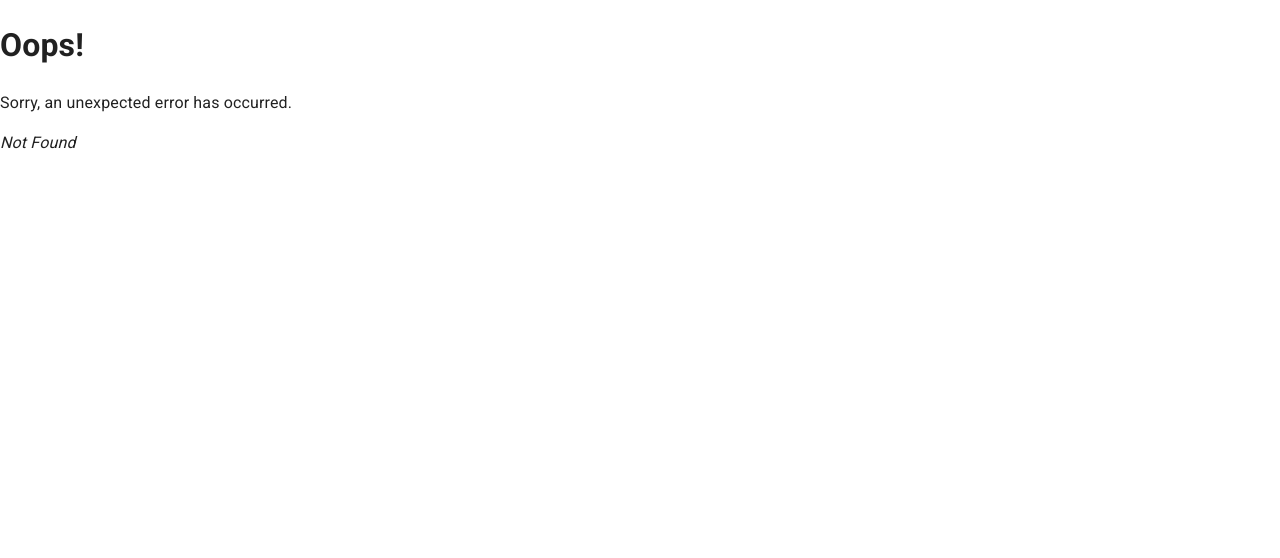
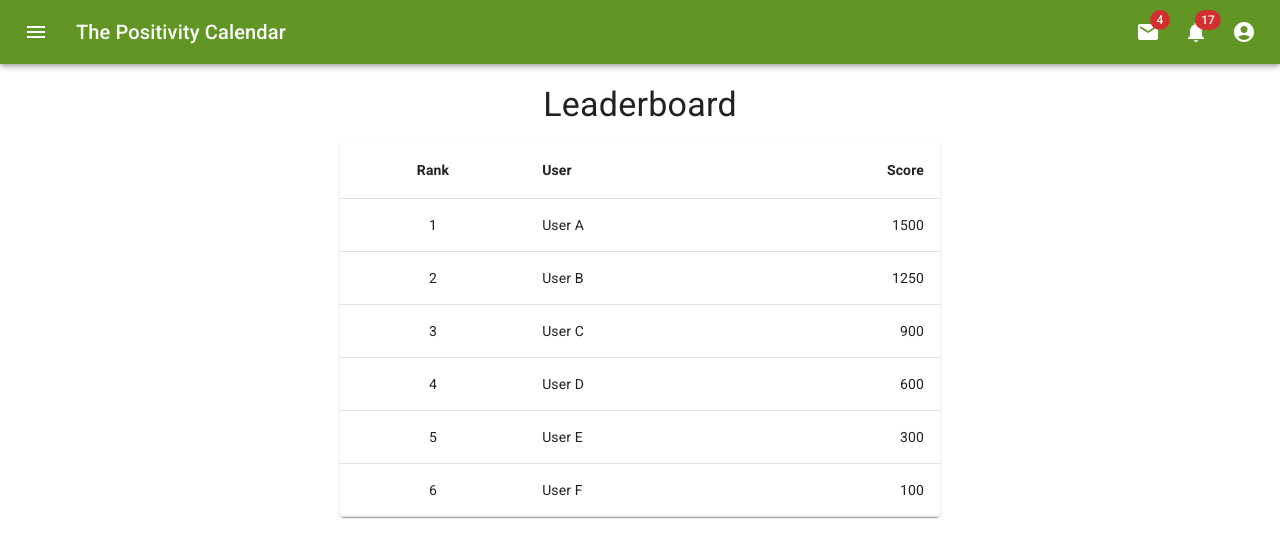
Before and after one commit to balensmatheo/Workshop2024, a React (Create React App) app: page /leaderboard in a window 1280 px wide. Before the commit this address had no page. Shown: the top 558 px of the page. Built offline with nearby package versions, Linux system fonts and the light colour scheme.

Commit message:
Leaderboard & profile rework

```diff
--- a/src/App.js
+++ b/src/App.js
@@ -14,6 +14,7 @@ import ErrorPage from './views/404';
 import Dashboard from './views/Dashboard';
 import PrimarySearchAppBar from './layout/AppBar';
 import UserProfile from './views/UserProfile';
+import Leaderboard from './views/Leaderboard';
 
 
 function App() {
@@ -35,6 +36,10 @@ function App() {
           {
             path: "/me",
             element: <UserProfile />,
+          },
+          {
+            path: "/leaderboard",
+            element: <Leaderboard />,
           }
       ]
     }
--- a/src/components/Prestige.jsx
+++ /dev/null
@@ -1,28 +0,0 @@
-import React from 'react';
-import { Button, Typography, Box } from '@mui/material';
-
-const PrestigeSystem = ({ points, prestigeLevel, onPrestige }) => {
-    const prestigeThreshold = 1000 * (prestigeLevel + 1); // Example: 1000 points per prestige level
-
-    return (
-        <Box style={{ margin: '20px' }}>
-        <Typography variant="h6">Prestige System</Typography>
-        <Typography variant="body1">Current Prestige: {prestigeLevel}</Typography>
-        <Typography variant="body2">
-            Reach {prestigeThreshold} points to unlock the next prestige.
-        </Typography>
-
-        {points >= prestigeThreshold ? (
-            <Button variant="contained" color="primary" onClick={onPrestige}>
-            Prestige Now!
-            </Button>
-        ) : (
-            <Button variant="contained" disabled>
-            Prestige Locked
-            </Button>
-        )}
-        </Box>
-    );
-};
-
-export default PrestigeSystem;
--- a/src/components/ProfileCard.jsx
+++ b/src/components/ProfileCard.jsx
@@ -2,18 +2,28 @@ import React from 'react';
 import { Card, CardContent, Typography, Avatar, Grid } from '@mui/material';
 
 const ProfileCard = ({ user }) => {
+
+
+    const ranks = [
+        { name: 'Bronze', points: 100, 'border': '4px solid #CD7F32' },
+        { name: 'Silver', points: 300, 'border': '4px solid #C0C0C0' },
+        { name: 'Gold', points: 600, 'border': '4px solid #FFD700' },
+        { name: 'Platinum', points: 1000, 'border': '4px solid #E5E4E2' },
+        { name: 'Diamond', points: 1500, 'border': '4px solid #b9f2ff' },
+    ];
+
+
     return (
         <Card style={{ margin: '20px', padding: '10px' }}>
         <CardContent>
             <Grid container spacing={2} alignItems="center">
             <Grid item>
-                <Avatar alt={user.name} src={user.avatarUrl} style={{ width: 80, height: 80 }} />
+                <Avatar alt={user.name} src={user.avatarUrl} sx={{ width: 80, height: 80, border: ranks.find(rank => rank.name === user.rank).border, backgroundColor: 'primary.main' }} />
             </Grid>
             <Grid item>
                 <Typography variant="h5">{user.name}</Typography>
                 <Typography variant="body1">Rank: {user.rank}</Typography>
                 <Typography variant="body1">Points: {user.points}</Typography>
-                <Typography variant="body1">Prestige: {user.prestigeLevel}</Typography>
             </Grid>
             </Grid>
         </CardContent>
--- a/src/components/RewardTimeline.jsx
+++ b/src/components/RewardTimeline.jsx
@@ -1,38 +1,31 @@
 import React from 'react';
 import { Timeline, TimelineItem, TimelineSeparator, TimelineConnector, TimelineContent, TimelineDot, TimelineOppositeContent } from '@mui/lab';
-import { Box, Typography, LinearProgress, IconButton } from '@mui/material';
+import { Box, Typography, LinearProgress } from '@mui/material';
 import LockIcon from '@mui/icons-material/Lock';
 import CheckCircleIcon from '@mui/icons-material/CheckCircle';
 
 const RewardTimeline = ({ currentPoints, rewards }) => {
     const unlockedRewardIndex = rewards.findIndex((reward) => currentPoints < reward.points);
 
-  // Progress toward the next reward
-  const currentReward = rewards[unlockedRewardIndex] || null;
-  const progressToNextReward = currentReward
-    ? (currentPoints / currentReward.points) * 100
-    : 100;
+    // Calculate progress toward the next reward
+    const getProgressToNextReward = (index) => {
+        const nextReward = rewards[index];
+        if (!nextReward) return 100;
+        return Math.min((currentPoints / nextReward.points) * 100, 100);
+    };
 
     return (
         <Box sx={{ padding: '20px', width: '100%' }}>
-      <Typography variant="h5" sx={{ marginBottom: 2 }}>Your Progress Ladder</Typography>
-
-      {/* Vertical Linear Progress showing progress towards the next reward */}
-      <Box sx={{ display: 'flex', alignItems: 'center', marginBottom: 2 }}>
-        <Typography variant="body2" sx={{ minWidth: 80 }}>
-          Progress: {`${currentPoints}/${currentReward?.points || rewards[0].points}`} pts
-        </Typography>
-        <Box sx={{ width: '100%', marginLeft: 2 }}>
-          <LinearProgress variant="determinate" value={progressToNextReward} />
-        </Box>
-      </Box>
-
         {/* Timeline for displaying rewards */}
         <Timeline position="alternate">
-        {rewards.map((reward, index) => {
+            {[...rewards].reverse().map((reward, reversedIndex) => {
+            const index = rewards.length - 1 - reversedIndex;
             const isUnlocked = currentPoints >= reward.points;
             const isCurrent = index === unlockedRewardIndex;
             const progressIcon = isUnlocked ? <CheckCircleIcon color="success" /> : <LockIcon />;
+
+            // Calculate the connector progress color
+            const connectorProgress = index > 0 ? getProgressToNextReward(index - 1) : 0;
 
             return (
                 <TimelineItem key={index}>
@@ -46,7 +39,18 @@ const RewardTimeline = ({ currentPoints, rewards }) => {
                     <TimelineDot color={isUnlocked ? "success" : "grey"}>
                     {progressIcon}
                     </TimelineDot>
-                {index < rewards.length - 1 && <TimelineConnector />}
+
+                    {index < rewards.length - 1 && (
+                    <TimelineConnector>
+                        <Box
+                        sx={{
+                            height: 4,
+                            width: '100%',
+                            background: `linear-gradient(to right, primary.main ${connectorProgress}%, grey ${connectorProgress}%)`,
+                        }}
+                        />
+                    </TimelineConnector>
+                    )}
                 </TimelineSeparator>
 
                 <TimelineContent>
--- a/src/layout/AppBar.jsx
+++ b/src/layout/AppBar.jsx
@@ -15,6 +15,7 @@ import MoreIcon from '@mui/icons-material/MoreVert';
 import { Link, Outlet, useNavigate } from 'react-router-dom';
 import { Drawer, List, ListItem, ListItemIcon, ListItemText, Divider, ListItemButton } from '@mui/material';
 import InboxIcon from '@mui/icons-material/Inbox';
+import { AccountCircleRounded, Dashboard, DashboardRounded, LeaderboardRounded } from '@mui/icons-material';
 
 export default function PrimarySearchAppBar() {
     const navigate = useNavigate();
@@ -167,24 +168,24 @@ export default function PrimarySearchAppBar() {
             open={drawerOpen}
             onClose={toggleDrawer(false)}
             sx={{
-            width: 240,
-            flexShrink: 0,
-            [`& .MuiDrawer-paper`]: { width: 240, boxSizing: 'border-box' },
+                width: 240,
+                [`& .MuiDrawer-paper`]: { width: 240, boxSizing: 'border-box' },
             }}
         >
             <Toolbar />
             <Box sx={{ overflow: 'auto' }}>
                 <List>
                     {[
-                        {'title': 'Dashboard', 'path': '/dashboard', 'icon': <InboxIcon />},
-                        {'title': 'Profile', 'path': '/me', 'icon': <InboxIcon />}
+                        {'title': 'Dashboard', 'path': '/dashboard', 'icon': <DashboardRounded />},
+                        {'title': 'Profile', 'path': '/me', 'icon': <AccountCircleRounded />},
+                        {'title': 'Leaderboard', 'path': '/leaderboard', 'icon': <LeaderboardRounded />},
                     ].map((item, index) => (
-                    <ListItem key={item.title} disablePadding>
-                        <ListItemIcon>
-                            {item.icon}
-                        </ListItemIcon>
+                    <ListItem key={item.title} >
                         <ListItemButton onClick={() => navigate(item.path)}>
-                        <ListItemText primary={item.title} />
+                            <ListItemIcon sx={{ mr: 0 }}>
+                                {item.icon}
+                            </ListItemIcon>
+                            <ListItemText primary={item.title} sx={{ ml: 0}} />
                         </ListItemButton>
                     </ListItem>
                     ))}
--- /dev/null
+++ b/src/views/Leaderboard.jsx
@@ -0,0 +1,48 @@
+import React from 'react';
+import { Table, TableBody, TableCell, TableContainer, TableHead, TableRow, Paper, Typography, Box } from '@mui/material';
+
+// Sample leaderboard data (you can replace this with real data)
+const leaderboardData = [
+    { name: 'User A', score: 1500 },
+    { name: 'User D', score: 600 },
+    { name: 'User C', score: 900 },
+    { name: 'User B', score: 1250 },
+    { name: 'User E', score: 300 },
+    { name: 'User F', score: 100 },
+];
+
+// Leaderboard Component
+const Leaderboard = () => {
+    // Sort users by score in descending order
+    const sortedUsers = leaderboardData.sort((a, b) => b.score - a.score);
+
+    return (
+        <Box sx={{ padding: '20px' }}>
+        <Typography variant="h4" sx={{ textAlign: 'center', marginBottom: 2 }}>
+            Leaderboard
+        </Typography>
+        <TableContainer component={Paper} sx={{ maxWidth: 600, margin: '0 auto' }}>
+            <Table>
+            <TableHead>
+                <TableRow>
+                <TableCell align="center"><strong>Rank</strong></TableCell>
+                <TableCell><strong>User</strong></TableCell>
+                <TableCell align="right"><strong>Score</strong></TableCell>
+                </TableRow>
+            </TableHead>
+            <TableBody>
+                {sortedUsers.map((user, index) => (
+                <TableRow key={user.name}>
+                    <TableCell align="center">{index + 1}</TableCell> {/* Rank */}
+                    <TableCell>{user.name}</TableCell> {/* User Name */}
+                    <TableCell align="right">{user.score}</TableCell> {/* User Score */}
+                </TableRow>
+                ))}
+            </TableBody>
+            </Table>
+        </TableContainer>
+        </Box>
+    );
+};
+
+export default Leaderboard;
--- a/src/views/UserProfile.jsx
+++ b/src/views/UserProfile.jsx
@@ -2,7 +2,6 @@ import React, { useState } from 'react';
 import { Container, Box } from '@mui/material';
 import ProfileCard from '../components/ProfileCard';
 import Ladder from '../components/Progression';
-import PrestigeSystem from '../components/Prestige';
 import RewardLadder from '../components/RewardLadder';
 import RewardTimeline from '../components/RewardTimeline';
 
@@ -11,25 +10,8 @@ const UserProfile = () => {
         name: 'John Doe',
         avatarUrl: 'https://example.com/avatar.png', // Replace with actual avatar URL
         points: 650,
-        rank: 'Silver',
-        prestigeLevel: 1,
+        rank: 'Gold',
     });
-
-    const handleRankUp = () => {
-        setUser({
-        ...user,
-        points: 0, // Reset points after ranking up
-        rank: 'Gold', // Update rank (you may want a more complex ranking system)
-        });
-    };
-
-    const handlePrestige = () => {
-        setUser({
-        ...user,
-        points: 0, // Reset points after prestige
-        prestigeLevel: user.prestigeLevel + 1, // Increase prestige level
-        });
-    };
 
     const rewards = [
         { name: 'Bronze Badge', points: 100 },
@@ -39,13 +21,10 @@ const UserProfile = () => {
         { name: 'Diamond Badge', points: 1500 },
     ];
 
-
-
     return (
         <Container>
         <ProfileCard user={user} />
-        <Ladder points={user.points} maxPoints={1000} rankUp={handleRankUp} />
-        <PrestigeSystem points={user.points} prestigeLevel={user.prestigeLevel} onPrestige={handlePrestige} />
+        <Ladder points={user.points} maxPoints={1000}  />
         <RewardTimeline currentPoints={user.points} rewards={rewards} />
 
         </Container>
```
Lines whose indentation alone changed are shown as unchanged.
